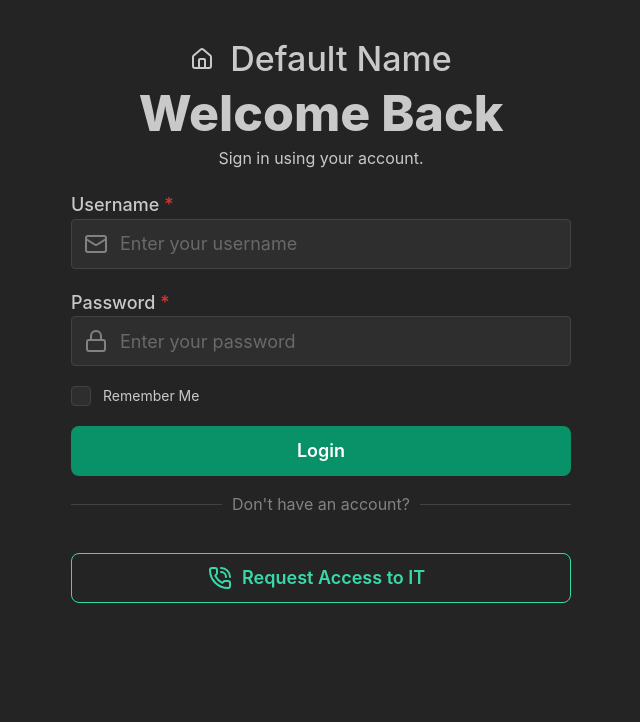
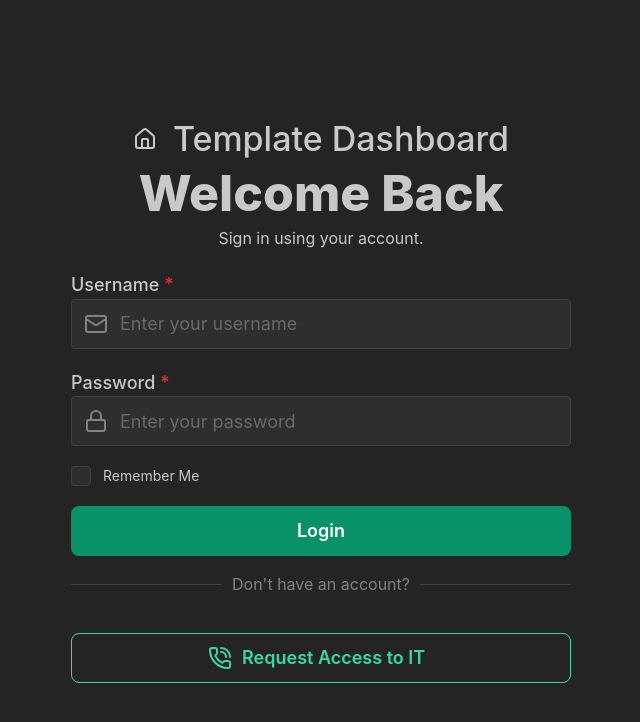
Before and after one commit to josepaulodelacruz/TemplateNetReact, a React (Vite) app in the folder NetTemplate_React/ClientApp/FrontEnd/: page /login in a window 1280 px wide. Shown: the top 722 px of the page, without its empty margins (319-959 px from the left). Built offline with nearby package versions, Linux system fonts and the light colour scheme; no server answers.

Commit message:
no message

```diff
--- a/NetTemplate_React/ClientApp/FrontEnd/package.json
+++ b/NetTemplate_React/ClientApp/FrontEnd/package.json
@@ -1,7 +1,7 @@
 {
   "name": "Template Dashboard",
   "private": true,
-  "version": "0.0.3",
+  "version": "0.0.4",
   "type": "module",
   "scripts": {
     "dev": "vite",
--- a/NetTemplate_React/ClientApp/FrontEnd/src/Pages/Auth/Login.jsx
+++ b/NetTemplate_React/ClientApp/FrontEnd/src/Pages/Auth/Login.jsx
@@ -9,6 +9,7 @@ import {
   Space,
   Checkbox,
   Divider,
+  ScrollArea,
 } from "@mantine/core";
 import { useForm } from "@mantine/form";
 import { HomeIcon, LockIcon, Mail, PhoneCall } from "lucide-react";
@@ -18,6 +19,7 @@ import { useState } from "react";
 import useAuth from "~/hooks/Auth/useAuth";
 import { useNavigate } from "react-router";
 import StringRoutes from "~/constants/StringRoutes";
+import packageJson from '../../../package.json';
 
 const formWidth = {
   sm: '100%',
@@ -45,7 +47,7 @@ const Login = () => {
   const handleSubmit = (e) => {
     e.preventDefault();
     const valid = form.validate();
-    if(valid) {
+    if (valid) {
       manageLogin();
     }
   }
@@ -80,11 +82,10 @@ const Login = () => {
 
   return (
     <Container h={'100vh'} >
-      <Flex direction={"column"} h={"80%"} align="center" justify="center">
-
+      <Flex direction={"column"} h={"100%"} align="center" justify="center">
         <Group justify="center" align="center">
           <HomeIcon />
-          <Title fw={500}>Default Name</Title>
+          <Title fw={500}>{packageJson.name}</Title>
         </Group>
         <form onSubmit={handleSubmit}>
           <Flex direction="column" >
--- a/NetTemplate_React/ClientApp/FrontEnd/src/layouts/DasboardLayout.jsx
+++ b/NetTemplate_React/ClientApp/FrontEnd/src/layouts/DasboardLayout.jsx
@@ -58,7 +58,7 @@ const DashboardLayout = () => {
             <NavLink to={StringRoutes.modules}> Modules </NavLink>
           </NavItems>
         </ScrollArea>
-        <Menu position="right-end">
+        <Menu position="top-end">
           <Menu.Target>
             <Paper radius="xs">
               <Group justify='space-between'>
```
